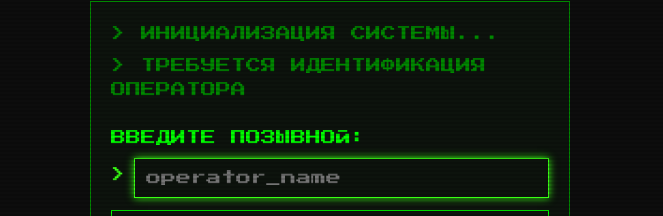
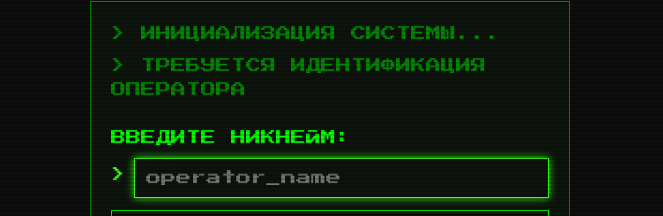
Before and after one commit to osleek/web-quest, a React (Vite) app in the folder client/: page / in a window 1280 px wide. Shown: the part 322-538 px from the top of the page, without its empty margins (310-973 px from the left). Built offline with nearby package versions, Linux system fonts and the light colour scheme.

Commit message:
Update LoginScreen.jsx

```diff
--- a/client/src/components/LoginScreen.jsx
+++ b/client/src/components/LoginScreen.jsx
@@ -37,7 +37,7 @@ export default function LoginScreen({ onLogin }) {
         <p style={{ marginBottom: '1.5rem', color: 'var(--fg-dim)' }}>{'>'} ТРЕБУЕТСЯ ИДЕНТИФИКАЦИЯ ОПЕРАТОРА</p>
 
         <form onSubmit={handleSubmit}>
-          <label style={{ display: 'block', marginBottom: '0.5rem' }}>ВВЕДИТЕ ПОЗЫВНОЙ:</label>
+          <label style={{ display: 'block', marginBottom: '0.5rem' }}>ВВЕДИТЕ НИКНЕЙМ:</label>
           <div style={{ display: 'flex', gap: '0.5rem', marginBottom: '0.75rem' }}>
             <span style={{ color: 'var(--fg-bright)', lineHeight: '2.2' }}>{'>'}</span>
             <input
```
